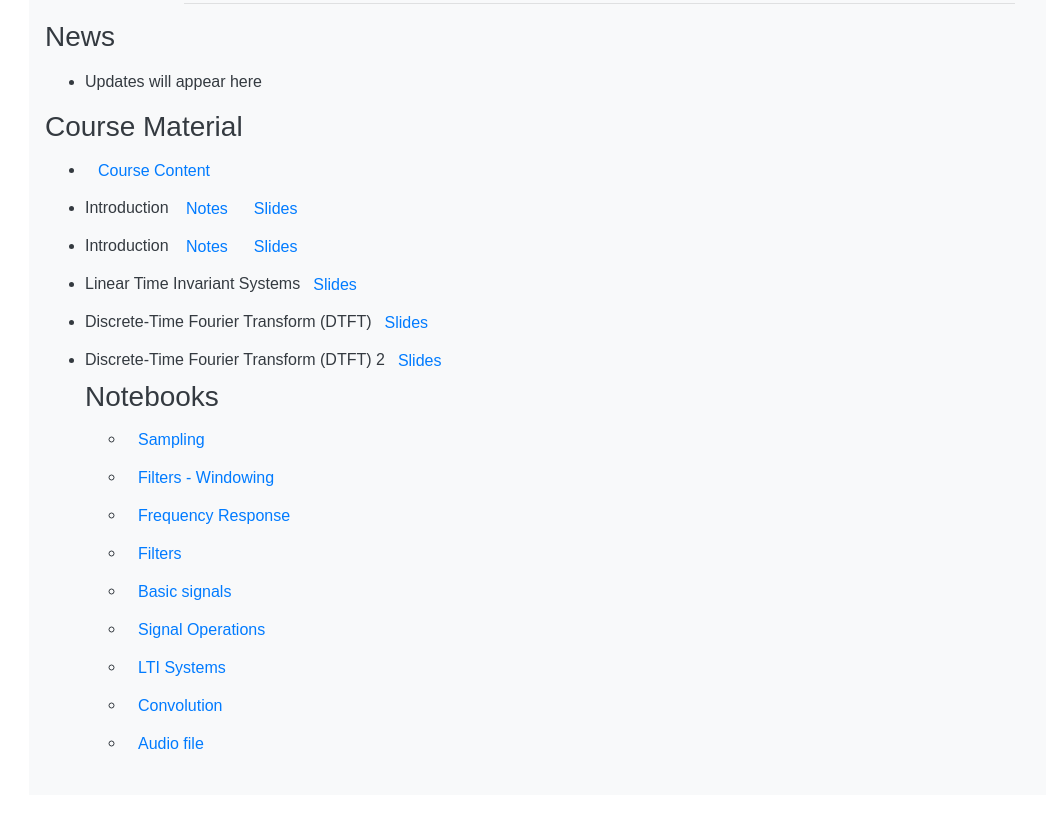
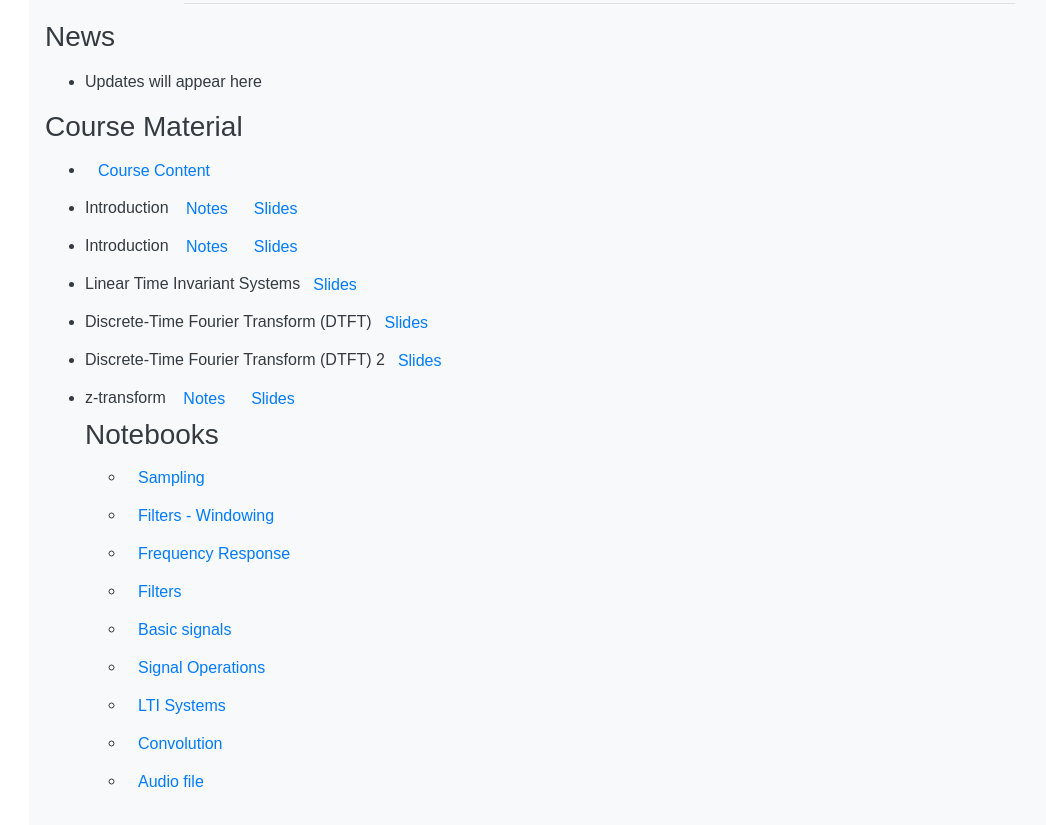
Before and after one commit to ciiram/ciiram.github.io, a plain HTML site: page dsp.html in a window 1280 px wide. Shown: the part 75-900 px from the top of the page, without its empty margins (41-1087 px from the left). Before the commit the page ends 878 px from the top, so only its background shows below. Drawn offline with nearby package versions, Linux system fonts and the light colour scheme.

Commit message:
z-transform

```diff
--- a/dsp.html
+++ b/dsp.html
@@ -30,7 +30,8 @@
 	  <li>  Introduction <a href="files/lecture_notes/dsp_lecture2.pdf" class="btn btn-link" role="button">Notes</a><a href="files/lecture_notes/dsp_slides_lecture_2.pdf" class="btn btn-link" role="button">Slides</a>
 	  <li>  Linear Time Invariant Systems<a href="files/lecture_notes/dsp_slides_lecture_3.pdf" class="btn btn-link" role="button">Slides</a>
 	  <li>  Discrete-Time Fourier Transform (DTFT)<a href="files/lecture_notes/dsp_slides_lecture_4.pdf" class="btn btn-link" role="button">Slides</a>
-	    <li>  Discrete-Time Fourier Transform (DTFT) 2<a href="files/lecture_notes/dsp_slides_lecture_4b.pdf" class="btn btn-link" role="button">Slides</a>
+	  <li>  Discrete-Time Fourier Transform (DTFT) 2<a href="files/lecture_notes/dsp_slides_lecture_4b.pdf" class="btn btn-link" role="button">Slides</a>
+	    <li>  z-transform <a href="files/lecture_notes/dsp_lecture3.pdf" class="btn btn-link" role="button">Notes</a><a href="files/lecture_notes/dsp_slides_lecture_5.pdf" class="btn btn-link" role="button">Slides</a>
 
 	    <!--
           <li>  LTI Systems <a href="files/lecture_notes/dsp_lecture2.pdf" class="btn btn-link" role="button">Notes</a>
```
Also changed, not shown: 1 other file.
